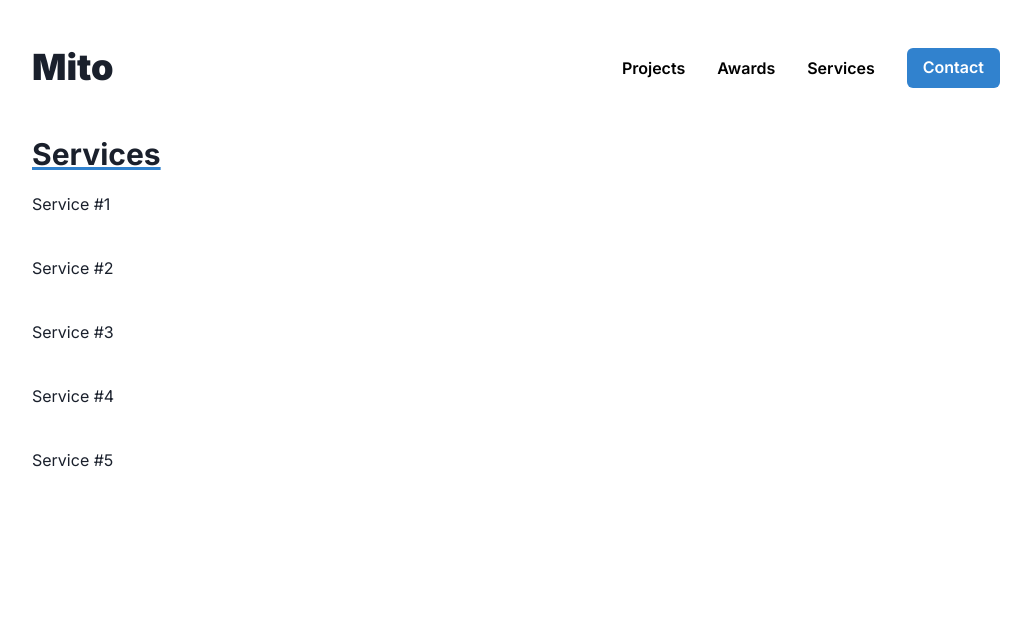
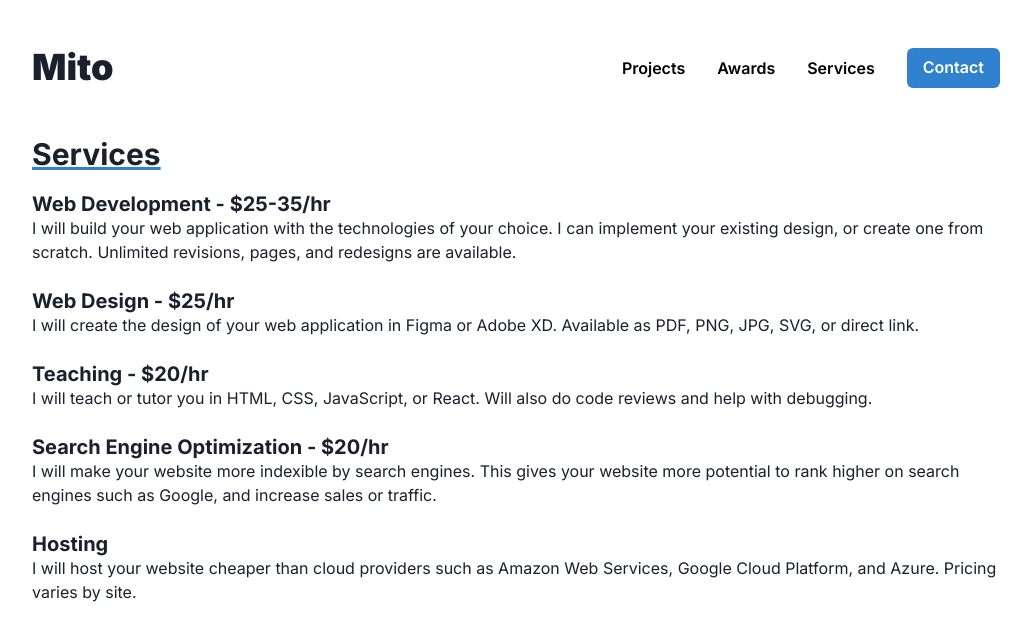
Before and after one commit to Mito9999/portfolio, a Next.js app: page /services in a window 1280 px wide. Shown: the top 640 px of the page, without its empty margins (124-1155 px from the left). Built offline with nearby package versions, Linux system fonts and the light colour scheme.

Commit message:
Add services info

```diff
--- a/pages/services.js
+++ b/pages/services.js
@@ -1,6 +1,39 @@
 import Head from "next/head";
-import { Box } from "@chakra-ui/react";
+import { Box, Text, Heading } from "@chakra-ui/react";
 import Title from "../components/Title";
+
+const servicesList = [
+  {
+    title: "Web Development",
+    price: "$25-35/hr",
+    description:
+      "I will build your web application with the technologies of your choice. I can implement your existing design, or create one from scratch. Unlimited revisions, pages, and redesigns are available.",
+  },
+  {
+    title: "Web Design",
+    price: "$25/hr",
+    description:
+      "I will create the design of your web application in Figma or Adobe XD. Available as PDF, PNG, JPG, SVG, or direct link.",
+  },
+  {
+    title: "Teaching",
+    price: "$20/hr",
+    description:
+      "I will teach or tutor you in HTML, CSS, JavaScript, or React. Will also do code reviews and help with debugging.",
+  },
+  {
+    title: "Search Engine Optimization",
+    price: "$20/hr",
+    description:
+      "I will make your website more indexible by search engines. This gives your website more potential to rank higher on search engines such as Google, and increase sales or traffic.",
+  },
+  {
+    title: "Hosting",
+    price: "",
+    description:
+      "I will host your website cheaper than cloud providers such as Amazon Web Services, Google Cloud Platform, and Azure. Pricing varies by site.",
+  },
+];
 
 export default function Services() {
   return (
@@ -12,12 +45,15 @@ export default function Services() {
 
       <main>
         <Title text="Services" />
-
-        <Box mb="40px">Service #1</Box>
-        <Box mb="40px">Service #2</Box>
-        <Box mb="40px">Service #3</Box>
-        <Box mb="40px">Service #4</Box>
-        <Box mb="40px">Service #5</Box>
+        {servicesList.map((service) => (
+          <Box key={service.title} mb="25px">
+            <Heading size="md">
+              {service.title}
+              {service.price.length > 0 && ` - ${service.price}`}
+            </Heading>
+            <Text>{service.description}</Text>
+          </Box>
+        ))}
       </main>
     </>
   );
```
